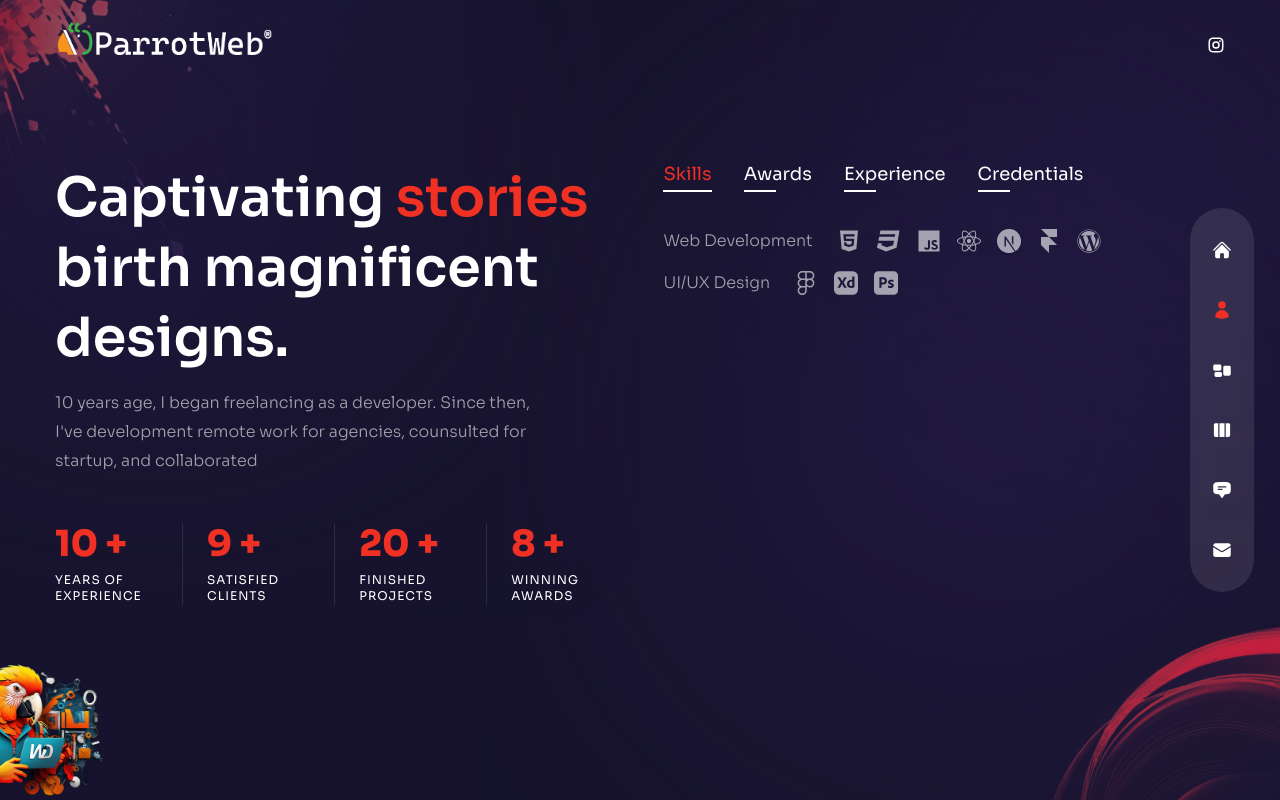
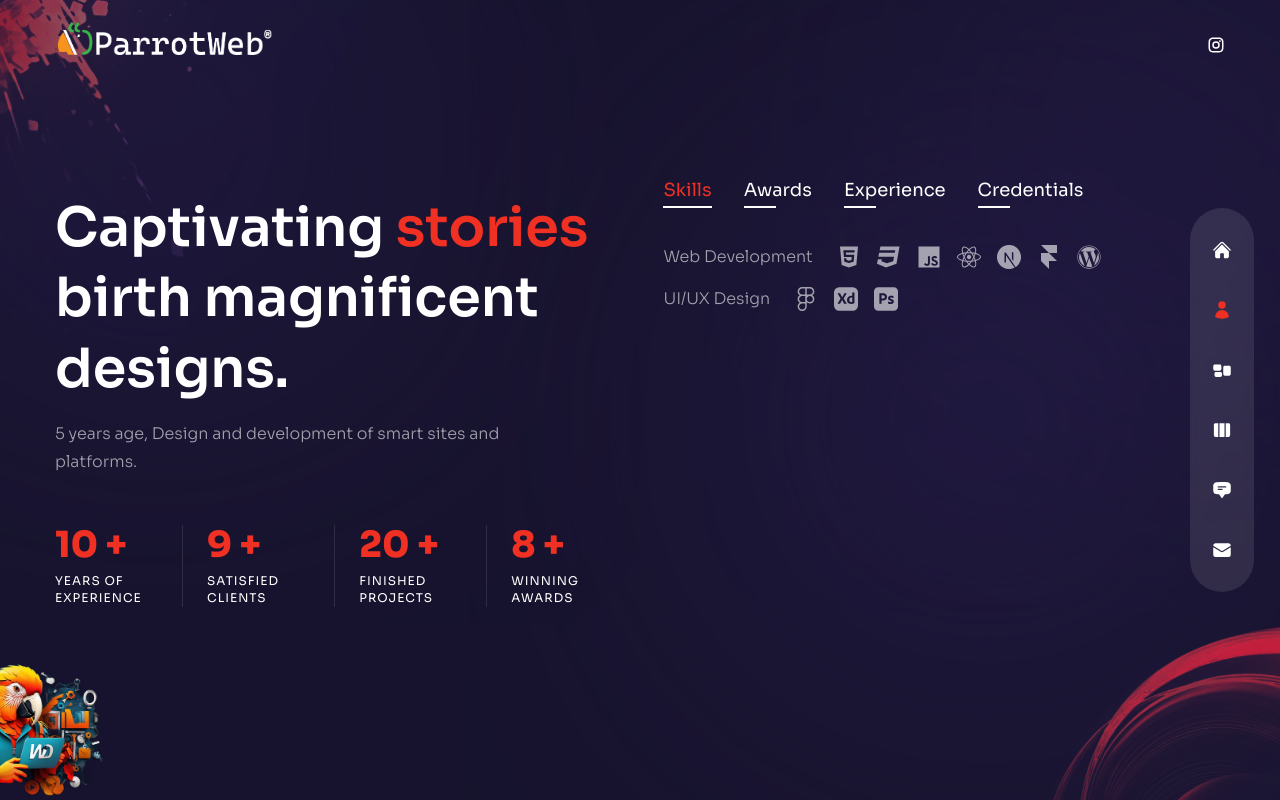
Before and after one commit to ehsanfakhri/parrot-web, a Next.js app: page /about in a window 1280 px wide. Built offline with nearby package versions, Linux system fonts and the light colour scheme.

Commit message:
Design Update....

```diff
--- a/app/about/page.jsx
+++ b/app/about/page.jsx
@@ -117,7 +117,7 @@ export default function AboutPage() {
         <Avatar />
       </motion.div>
 
-      <div className="container mx-auto h-full flex flex-col items-center xl:flex-row gap-x-6">
+      <div className="container mx-auto h-full flex flex-col items-center xl:flex-row gap-x-6 sm:mt-4">
         {/* text */}
         <div className="flex-1 flex flex-col justify-center">
           <motion.h2
@@ -137,9 +137,7 @@ export default function AboutPage() {
             exit="hidden"
             className="max-w-[500px] mx-auto xl:mx-0 mb-6 xl:mb-12 px-2 xl:px-0"
           >
-            10 years age, I began freelancing as a developer. Since then, I've
-            development remote work for agencies, counsulted for startup, and
-            collaborated
+            5 years age, Design and development of smart sites and platforms.
           </motion.p>
 
           {/* counters */}
@@ -252,7 +250,11 @@ export default function AboutPage() {
                   <div className="flex gap-x-4">
                     {/* icons */}
                     {item.icons?.map((icon, itemIndex) => {
-                      return <div key={itemIndex} className="text-2xl ">{icon}</div>;
+                      return (
+                        <div key={itemIndex} className="text-2xl ">
+                          {icon}
+                        </div>
+                      );
                     })}
                   </div>
                 </div>
--- a/app/page.jsx
+++ b/app/page.jsx
@@ -52,7 +52,7 @@ export default function Home() {
             exit="hidden"
             className="max-w-sm xl:max-w-xl mx-auto xl:mx-0 mb-10 xl:mb-16"
           >
-            Design and development of websites and smart platforms
+            Design and development of smart sites and platforms
           </motion.p>
 
           {/* btn */}
```
